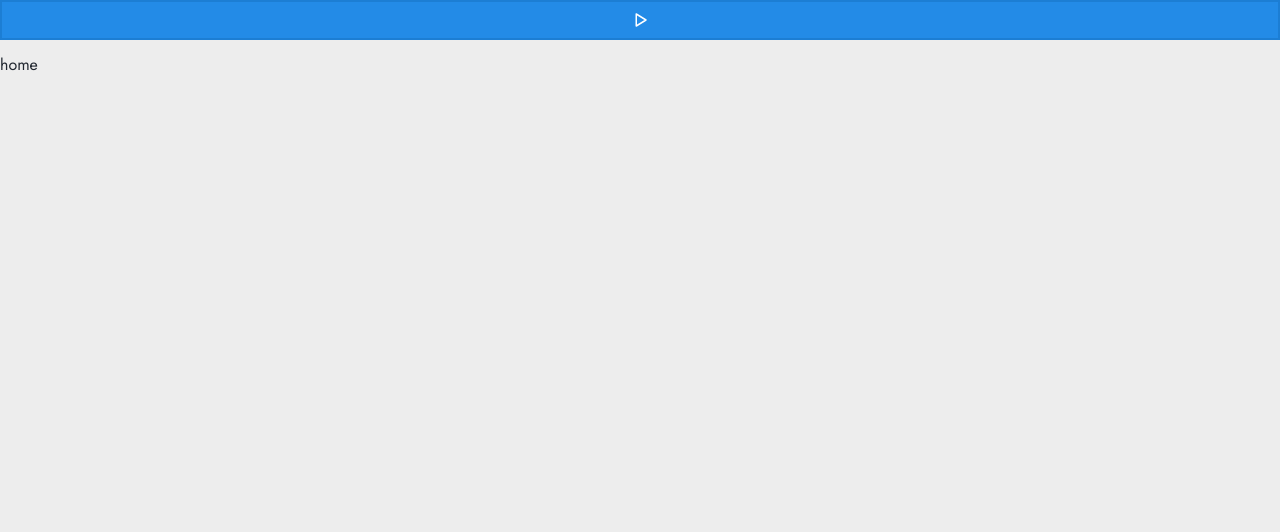
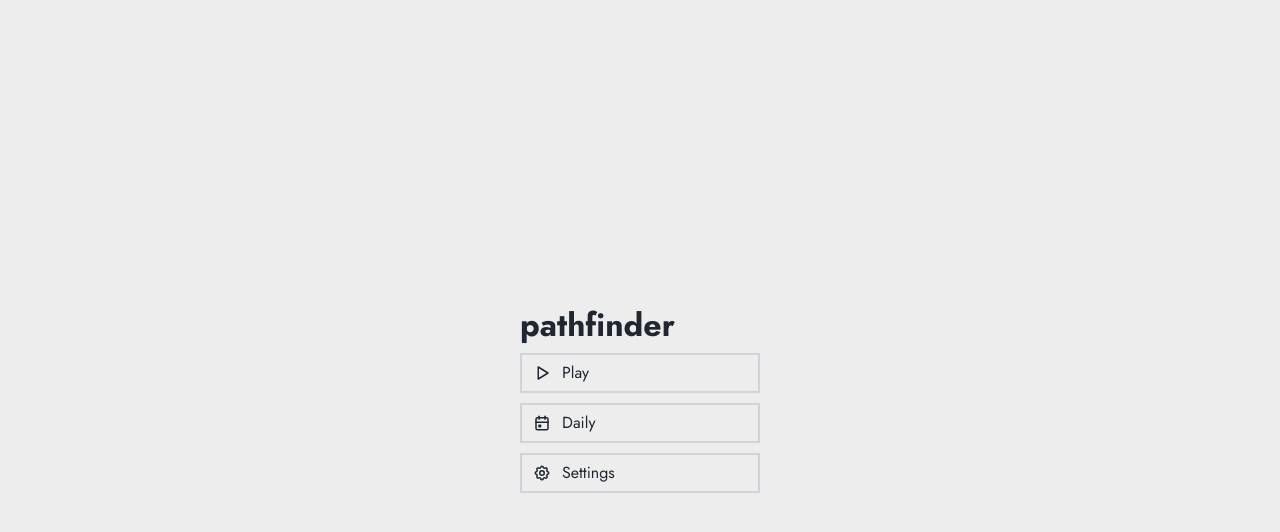
Before and after one commit to seiboldto/pathsolver, a React (Vite) app: page / in a window 1280 px wide. Shown: the top 532 px of the page. Built offline with nearby package versions, Linux system fonts and the light colour scheme.

Commit message:
feat: setup home

```diff
--- a/src/App.tsx
+++ b/src/App.tsx
@@ -1,25 +1,12 @@
-import { IconPlayerPlay } from "@tabler/icons-react";
-
-import { Button } from "./components";
 import { useSettingsSideEffects } from "./hooks/use-settings-side-effects";
+import { Home } from "./screens/Home";
 import { useRouterStore } from "./stores/router-store";
 
 export function App() {
   useSettingsSideEffects();
 
   const route = useRouterStore.use.route();
-  const { navigate } = useRouterStore.use.actions();
 
-  return (
-    <>
-      <Button
-        onClick={() => navigate({ location: "settings" })}
-        icon={IconPlayerPlay}
-        fullWidth
-      >
-        Play
-      </Button>
-      <p>{route.location}</p>
-    </>
-  );
+  if (route.location === "home") return <Home />;
+  return null;
 }
--- /dev/null
+++ b/src/components/Screen/Screen.module.css
@@ -0,0 +1,10 @@
+.main {
+  display: flex;
+  flex-direction: column;
+  justify-content: center;
+  gap: var(--spacing-xs);
+  height: 100vh;
+  width: 100vw;
+  padding: 0 var(--side-padding);
+  animation-duration: var(--menu-transition-duration) !important;
+}
--- /dev/null
+++ b/src/components/Screen/Screen.tsx
@@ -0,0 +1,9 @@
+import classes from "./Screen.module.css";
+
+export type ScreenProps = {
+  children: React.ReactNode;
+};
+
+export function Screen({ children }: ScreenProps): JSX.Element {
+  return <main className={classes.main}>{children}</main>;
+}
--- a/src/components/index.ts
+++ b/src/components/index.ts
@@ -1 +1,2 @@
 export { Button } from "./Button/Button";
+export { Screen } from "./Screen/Screen";
--- /dev/null
+++ b/src/screens/Home.tsx
@@ -0,0 +1,18 @@
+import {
+  IconCalendarEvent,
+  IconPlayerPlay,
+  IconSettings,
+} from "@tabler/icons-react";
+
+import { Button, Screen } from "~src/components";
+
+export function Home() {
+  return (
+    <Screen>
+      <h1>pathfinder</h1>
+      <Button icon={IconPlayerPlay}>Play</Button>
+      <Button icon={IconCalendarEvent}>Daily</Button>
+      <Button icon={IconSettings}>Settings</Button>
+    </Screen>
+  );
+}
--- a/src/styles/styles.css
+++ b/src/styles/styles.css
@@ -3,6 +3,16 @@
 
 html * {
   box-sizing: border-box;
+}
+
+h1,
+h2,
+h3,
+h4,
+h5,
+h6,
+p {
+  margin: 0;
 }
 
 body {
```
